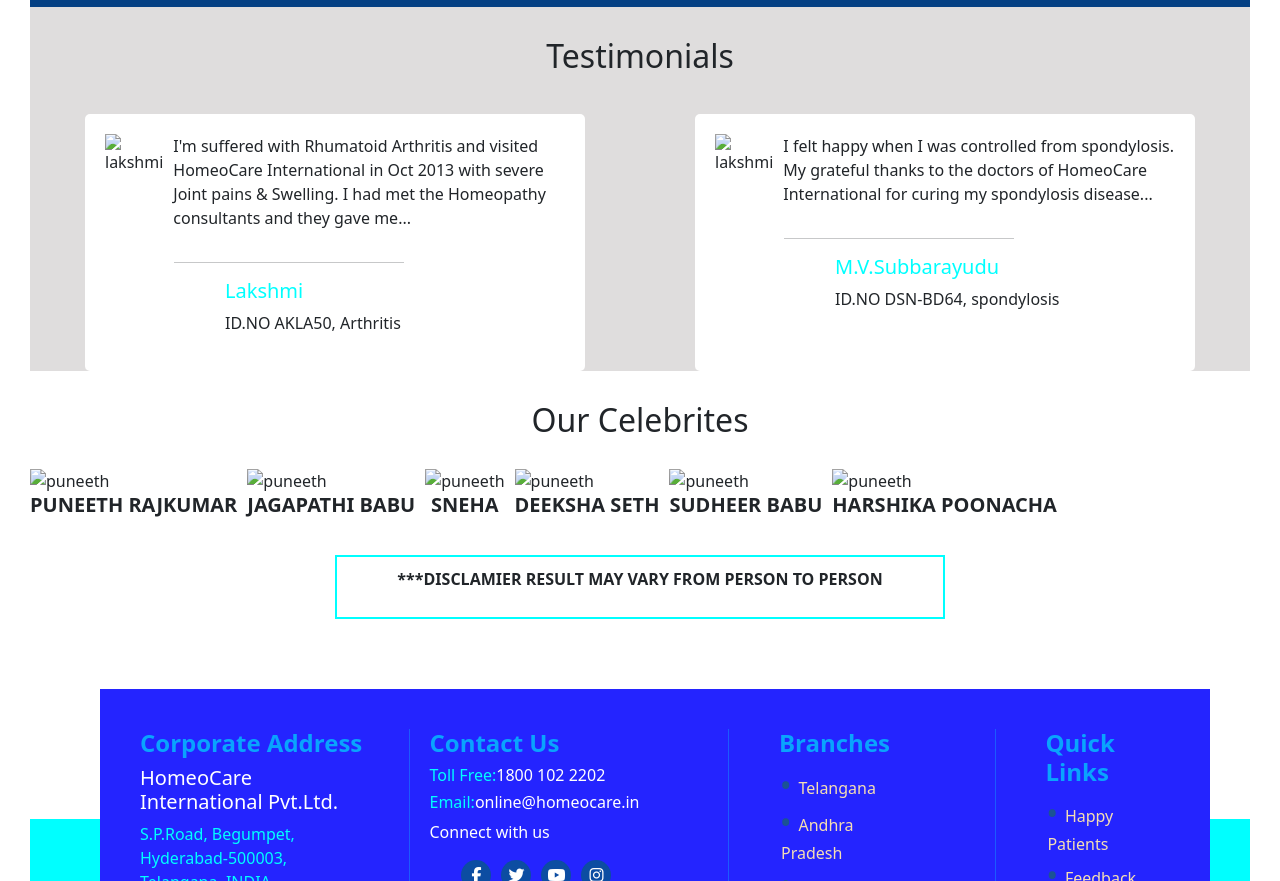
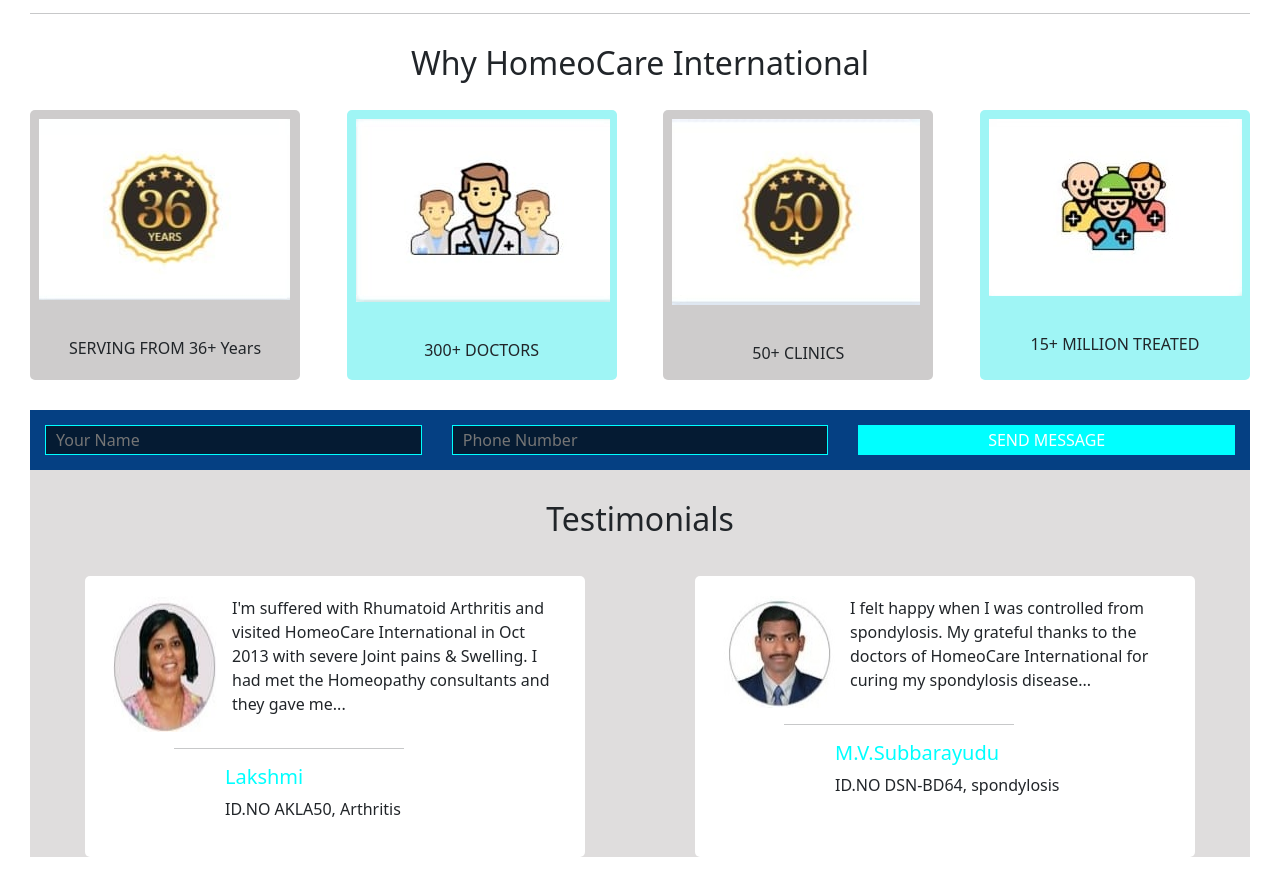
Before and after one commit to Yeswanthariga/HomeoCare, a plain HTML site: page index.html in a window 1280 px wide. Shown: the part 1919-2800 px from the top of the page. Drawn offline with nearby package versions, Linux system fonts and the light colour scheme.

Commit message:
Update index.html

```diff
--- a/index.html
+++ b/index.html
@@ -13,7 +13,7 @@
     <header>
         <nav class="navbar navbar-expand-lg bg-body-tertiary">
             <div class="container-fluid ">
-              <a class="navbar-brand " href="#"><img src="./img/logo.png" alt="logo"></a>
+              <a class="navbar-brand " href="#"><img src="./logo.png" alt="logo"></a>
               <button class="navbar-toggler" type="button" data-bs-toggle="collapse" data-bs-target="#navbarNavDropdown" aria-controls="navbarNavDropdown" aria-expanded="false" aria-label="Toggle navigation">
                 <span class="navbar-toggler-icon"></span>
               </button>
@@ -47,14 +47,14 @@
     </header>
     <!---------------------------  ---------------------------------------------->
     <div>
-      <img src="./img/homepage.jpeg" class="img-fluid" alt="img">
+      <img src="./homepage.jpeg" class="img-fluid" alt="img">
     </div >
     <!-----------------------------  -------------------------------------------->
 
     <div class="booking-info">
     <div >
       <div class="welcome">
-        <img src="./img/symbol.webp" class="img-symbol" alt="symbol">
+        <img src="./symbol.webp" class="img-symbol" alt="symbol">
         <div class="welcome-para">
           <h2 class="welcome-to">Welcome to</h2>
           <h1>Homeocare International</h1>
@@ -85,20 +85,20 @@
     </div>
     <div class="treatments ">
     <div class="treatment-method shadow-sm ">
-      <img src="./img/thyroid.jpeg" class="mx-auto d-block" alt="thyroid">
+      <img src="./thyroid.jpeg" class="mx-auto d-block" alt="thyroid">
       <h4 class="text-center treatment-name">THYROID</h4>
       <p class="text-center">Thyroid disorders can be easily controlled by Homeopathic treatments which are right to opt because it will have no side effects</p>
       <button type="button" class="btn btn-outline-info mx-auto d-block">KNOW MORE</button>
 
     </div>
     <div class="treatment-method shadow-sm ">
-      <img src="./img/kidney.jpeg" class="mx-auto d-block" alt="thyroid">
+      <img src="./kidney.jpeg" class="mx-auto d-block" alt="thyroid">
       <h4 class="text-center treatment-name">KIDNEY STONES</h4>
       <p class="text-center">Thyroid disorders can be easily controlled by Homeopathic treatments which are right to opt because it will have no side effects</p>
       <button type="button" class="btn btn-outline-info mx-auto d-block">KNOW MORE</button>
     </div>
     <div class="treatment-method shadow-sm ">
-      <img src="./img/Arthritis.jpeg" class="mx-auto d-block" alt="thyroid">
+      <img src="./Arthritis.jpeg" class="mx-auto d-block" alt="thyroid">
       <h4 class="text-center treatment-name">ARTHRITIS</h4>
       <p class="text-center">Thyroid disorders can be easily controlled by Homeopathic treatments which are right to opt because it will have no side effects</p>
       <button type="button" class="btn btn-outline-info mx-auto d-block">KNOW MORE</button>
@@ -126,7 +126,7 @@
       </div>
     </div>
     </div>
-    <img src="./img/chairman.png" class="ch-img" alt="chairman-img">
+    <img src="./chairman.png" class="ch-img" alt="chairman-img">
   </div>
   <hr>
   <!------------------------------- - ------------------------------------>
@@ -135,19 +135,19 @@
     <div><h2 class="text-center" style="margin-top: 30px;">Why HomeoCare International</h2></div>
     <div class="reasons">
     <div class="why-gray">
-      <img src="./img/serving.jpeg" class="text-center why-img" alt="serving">
+      <img src="./serving.jpeg" class="text-center why-img" alt="serving">
       <h6 class="text-center why-container">SERVING FROM 36+ Years</h6>
     </div>
     <div class="why-aqua">
-      <img src="./img/doctors.jpeg" class="text-center why-img" alt="serving">
+      <img src="./doctors.jpeg" class="text-center why-img" alt="serving">
       <h6 class="text-center why-container">300+ DOCTORS</h6>
     </div>
     <div class="why-gray">
-      <img src="./img/clinics.jpeg" class="text-center why-img" alt="serving">
+      <img src="./clinics.jpeg" class="text-center why-img" alt="serving">
       <h6 class="text-center why-container">50+ CLINICS</h6>
     </div>
     <div class="why-aqua">
-      <img src="./img/treated.jpeg" class="text-center why-img" alt="serving">
+      <img src="./treated.jpeg" class="text-center why-img" alt="serving">
       <h6 class="text-center why-container">15+ MILLION TREATED</h6>
     </div>
     </div>
@@ -166,7 +166,7 @@
     <div class="person-container">
     <div class="person">
       <div class="person-info">
-        <img src="./img/lakshmi.jpeg" alt="lakshmi">
+        <img src="./lakshmi.jpeg" alt="lakshmi">
         <p>I'm suffered with Rhumatoid Arthritis and visited HomeoCare International in Oct 2013 with severe Joint pains & Swelling. I had met the Homeopathy consultants and they gave me...</p>
       </div>
        <hr style="width: 50%; margin-left: 15%;">
@@ -177,7 +177,7 @@
     </div>
     <div class="person">
       <div class="person-info">
-        <img src="./img/subbarayudu.jpeg" alt="lakshmi">
+        <img src="./subbarayudu.jpeg" alt="lakshmi">
         <p>I felt happy when I was controlled from spondylosis. My grateful thanks to the doctors of HomeoCare International for curing my spondylosis disease...</p>
       </div>
        <hr style="width: 50%; margin-left: 15%;">
@@ -194,27 +194,27 @@
     <h2 class="text-center">Our Celebrites</h2>
     <div class="celebrities">
       <div class="celebrity">
-        <img src="./img/puneeth.png" alt="puneeth">
+        <img src="./puneeth.png" alt="puneeth">
         <h5 style="font-weight: bold;">PUNEETH RAJKUMAR</h5>
       </div>
       <div class="celebrity">
-        <img src="./img/jagapathi.png" alt="puneeth">
+        <img src="./jagapathi.png" alt="puneeth">
         <h5 style="font-weight: bold;">JAGAPATHI BABU</h5>
       </div>
       <div class="celebrity">
-        <img src="./img/sneha.png" alt="puneeth">
+        <img src="./sneha.png" alt="puneeth">
         <h5 style="font-weight: bold;">SNEHA</h5>
       </div>
       <div class="celebrity">
-        <img src="./img/deeksha.png" alt="puneeth">
+        <img src="./deeksha.png" alt="puneeth">
         <h5 style="font-weight: bold;">DEEKSHA SETH</h5>
       </div>
       <div class="celebrity">
-        <img src="./img/sudheer.png" alt="puneeth">
+        <img src="./sudheer.png" alt="puneeth">
         <h5 style="font-weight: bold;">SUDHEER BABU</h5>
       </div>
       <div class="celebrity">
-        <img src="./img/harshika.png" alt="puneeth">
+        <img src="./harshika.png" alt="puneeth">
         <h5 style="font-weight: bold;">HARSHIKA POONACHA</h5>
       </div>
     </div>
```
